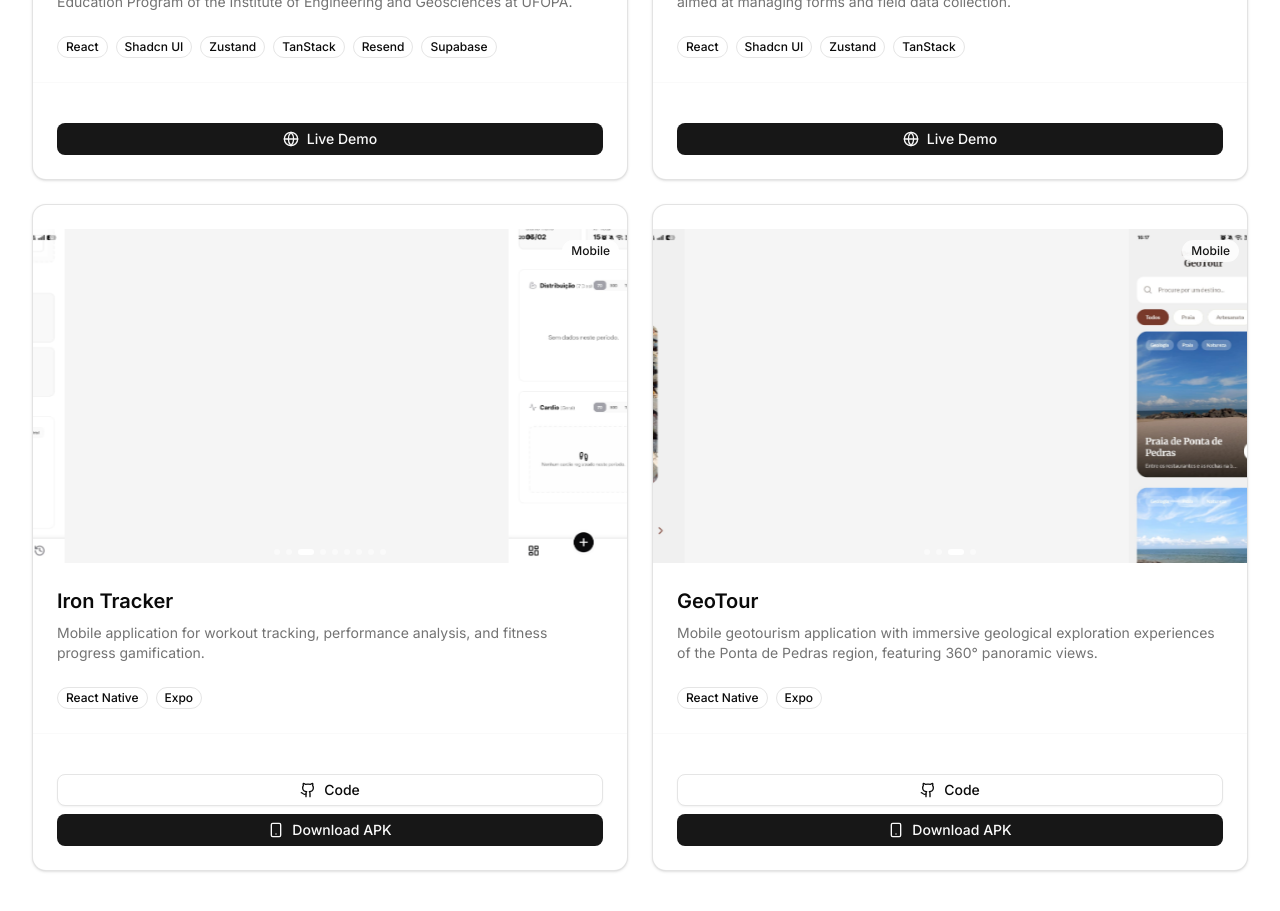
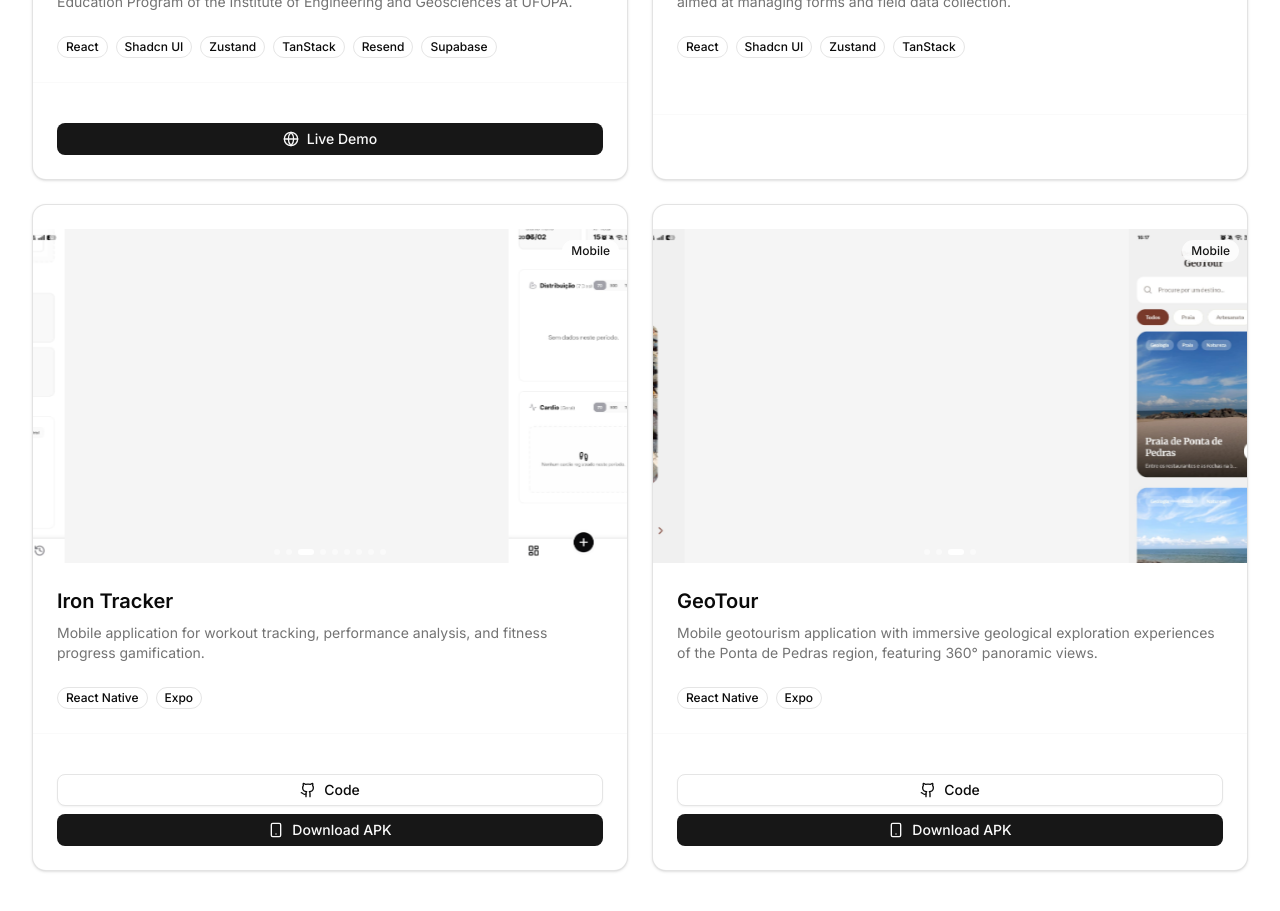
Before and after one commit to joaocrvlh/portfolio-web, a Next.js app: page /en in a window 1280 px wide. Shown: the part 3000-3911 px from the top of the page. Built offline with nearby package versions, Linux system fonts and the light colour scheme.

Commit message:
feat: remove deployment URL for project 2

```diff
--- a/src/components/sections/projects.tsx
+++ b/src/components/sections/projects.tsx
@@ -34,7 +34,7 @@ const projects = [
       "/images/projects/project-2/p2-5.jpeg",
     ],
     githubUrl: undefined,
-    deployUrl: "https://sigas-green.vercel.app/",
+    deployUrl: undefined,
     delay: 0.1,
   },
   {
```
